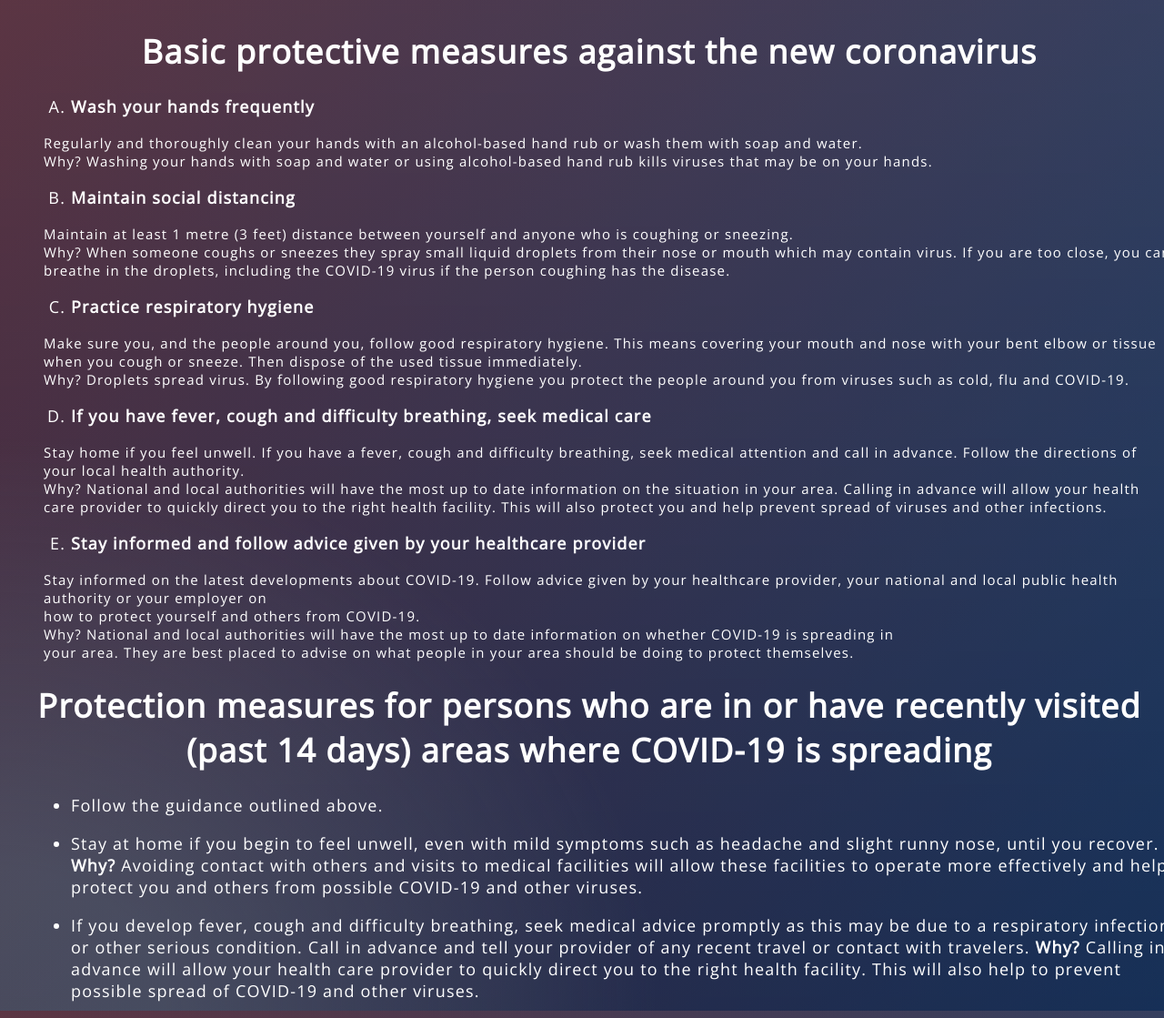
After one commit to yash42828/COVID-Case-Analysis-Hackathon, a Flask app: template templates/precautions.html in a window 1280 px wide. The commit adds this page. Shown: the whole page at 91% size. Run offline with Flask 2, Linux system fonts and the light colour scheme; the template is opened without the code that fills it, so the values that code supplies are empty; parts of the project's set-up code (start-up, migrations or seed data) failed here and were passed over.

Commit message:
details added
details added helpline and  precaution

```diff
--- a/app.py
+++ b/app.py
@@ -13,6 +13,12 @@ recovered = pickle.load(open('recovered.pkl', 'rb'))
 def home():
     return render_template('index.html')
 
+@app.route('/detail',methods=['POST'])
+def detail():
+    if request.form.get('total') == 'Predict':
+        return render_template('detail.html')
+    else:
+        return render_template('precautions.html')
 @app.route('/predict',methods=['POST'])
 def predict():
     '''
--- a/static/css/style.css
+++ b/static/css/style.css
@@ -40,7 +40,6 @@ body {
 }
 
 .login h1 { color: #fff; text-shadow: 0 0 10px rgba(0,0,0,0.3); letter-spacing:1px; text-align:center; }
-
 input {
 	width: 100%;
 	margin-bottom: 10px;
--- /dev/null
+++ b/templates/precautions.html
@@ -0,0 +1,57 @@
+<!DOCTYPE html>
+<html >
+<head>
+  <meta charset="UTF-8">
+  <title>Precaution</title>
+  <link href='https://fonts.googleapis.com/css?family=Pacifico' rel='stylesheet' type='text/css'>
+<link href='https://fonts.googleapis.com/css?family=Arimo' rel='stylesheet' type='text/css'>
+<link href='https://fonts.googleapis.com/css?family=Hind:300' rel='stylesheet' type='text/css'>
+<link href='https://fonts.googleapis.com/css?family=Open+Sans+Condensed:300' rel='stylesheet' type='text/css'>
+<link rel="stylesheet" href="{{ url_for('static', filename='css/style.css') }}">
+<style>
+html {
+  scroll-behavior: smooth;
+}
+body {
+overflow:auto;
+}
+</style>
+</head>
+<b></b>
+<body>
+	<h1><b>Basic protective measures against the new coronavirus</b></h1>
+	<div>
+		<ol type="A">
+		<li style="margin-left:30px"> <p style="text-align:left"><strong>Wash your hands frequently </strong></p></li>
+		<p style="text-align:left; font-size:15px">Regularly and thoroughly clean your hands with an alcohol-based hand rub or wash them with soap and water.
+        </br>Why? Washing your hands with soap and water or using alcohol-based hand rub kills viruses that may be on your hands.</p>
+		<li style="margin-left:30px"> <p style="text-align:left"><strong>Maintain social distancing </strong></p></li>
+		<p style="text-align:left; font-size:15px">Maintain at least 1 metre (3 feet) distance between yourself and anyone who is coughing or sneezing.
+		<br>Why? When someone coughs or sneezes they spray small liquid droplets from their nose or mouth which may contain virus. If you are too close, you can breathe in the droplets, including the COVID-19 virus if the person coughing has the disease.
+		</p>
+		<li style="margin-left:30px"> <p style="text-align:left"><strong>Practice respiratory hygiene</strong></p></li>
+		<p style="text-align:left; font-size:15px">Make sure you, and the people around you, follow good respiratory hygiene. This means covering your mouth and nose with your bent elbow or tissue when you cough or sneeze. Then dispose of the used tissue immediately.
+		<br>Why? Droplets spread virus. By following good respiratory hygiene you protect the people around you from viruses such as cold, flu and COVID-19.
+		</p>
+		<li style="margin-left:30px"> <p style="text-align:left"><strong>If you have fever, cough and difficulty breathing, seek medical care</strong></p></li>
+		<p style="text-align:left; font-size:15px">Stay home if you feel unwell. If you have a fever, cough and difficulty breathing, seek medical attention and call in advance. Follow the directions of your local health authority.
+		<br>Why? National and local authorities will have the most up to date information on the situation in your area. Calling in advance will allow your health care provider to quickly direct you to the right health facility. This will also protect you and help prevent spread of viruses and other infections.
+		</p>
+		<li style="margin-left:30px"> <p style="text-align:left"><strong>Stay informed and follow advice given by your healthcare provider</strong></p></li>
+		<p style="text-align:left; font-size:15px">Stay informed on the latest developments about COVID-19. Follow advice given by your healthcare provider, your national and local public health authority or your employer on <br>how to protect yourself and others from COVID-19.
+		<br>Why? National and local authorities will have the most up to date information on whether COVID-19 is spreading in<br> your area. They are best placed to advise on what people in your area should be doing to protect themselves.
+		</p>
+		</ol>
+
+	</div>
+	<h1><b>Protection measures for persons who are in or have recently visited (past 14 days) areas where COVID-19 is spreading</b></h1>
+	<div>
+		<ul>
+			<li style="margin-left:30px"> <p style="text-align:left">Follow the guidance outlined above.</p></li>
+			<li style="margin-left:30px"> <p style="text-align:left">Stay at home if you begin to feel unwell, even with mild symptoms such as headache and slight runny nose, until you recover. <b>Why?</b> Avoiding contact with others and visits to medical facilities will allow these facilities to operate more effectively and help protect you and others from possible COVID-19 and other viruses.</p></li>
+			<li style="margin-left:30px"> <p style="text-align:left">If you develop fever, cough and difficulty breathing, seek medical advice promptly as this may be due to a respiratory infection or other serious condition. Call in advance and tell your provider of any recent travel or contact with travelers. <b>Why?</b> Calling in advance will allow your health care provider to quickly direct you to the right health facility. This will also help to prevent possible spread of COVID-19 and other viruses.</p></li>
+		</ul>
+	</div>
+
+</body>
+</html>
```
Also changed, not shown: model.py (added, +39 -0 lines), templates/detail.html (added, +24 -0 lines), templates/index.html (+9 -2 lines).
